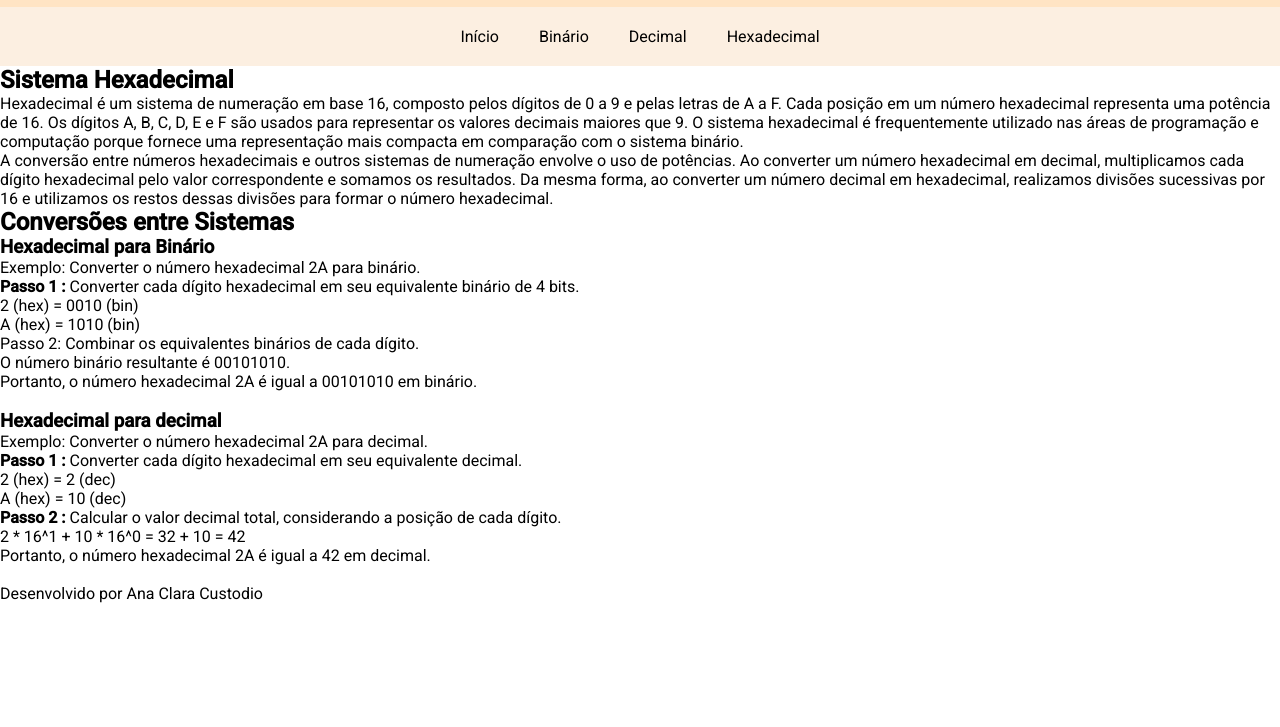
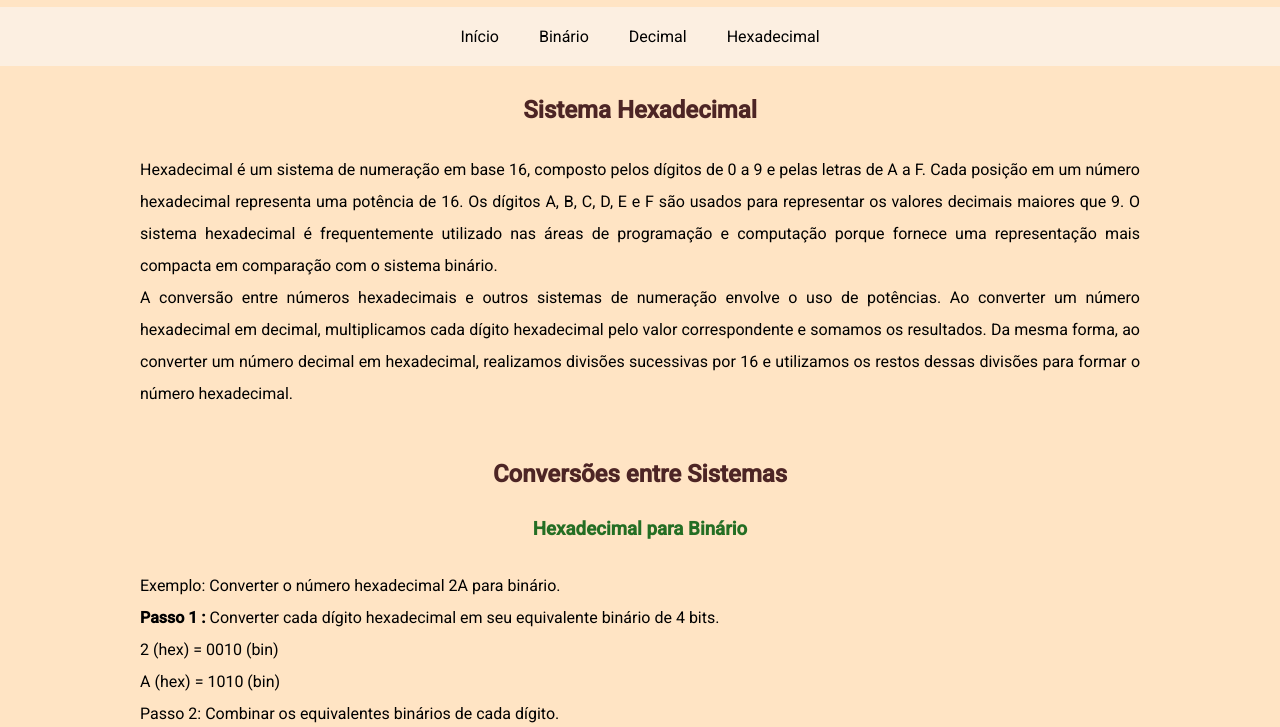
Before and after one commit to stclaire1/projetoFinalFSPI, a plain HTML site: page hexadecimal.html in a window 1280 px wide. Shown: the part 71-798 px from the top of the page. Drawn offline with Linux system fonts and the light colour scheme.

Commit message:
Inserindo css

```diff
--- a/hexadecimal.html
+++ b/hexadecimal.html
@@ -4,6 +4,7 @@
     <meta charset="UTF-8">
     <meta name="viewport" content="width=device-width, initial-scale=1.0">
     <link rel="stylesheet" href="header.css">
+    <link rel="stylesheet" href="hexadecimal.css">
     <title>Hexadecimal</title>
 </head>
 <body>
@@ -48,6 +49,5 @@
             <br>
         </section>
     </main>
-    <footer>Desenvolvido por Ana Clara Custodio</footer>
 </body>
 </html>
```
